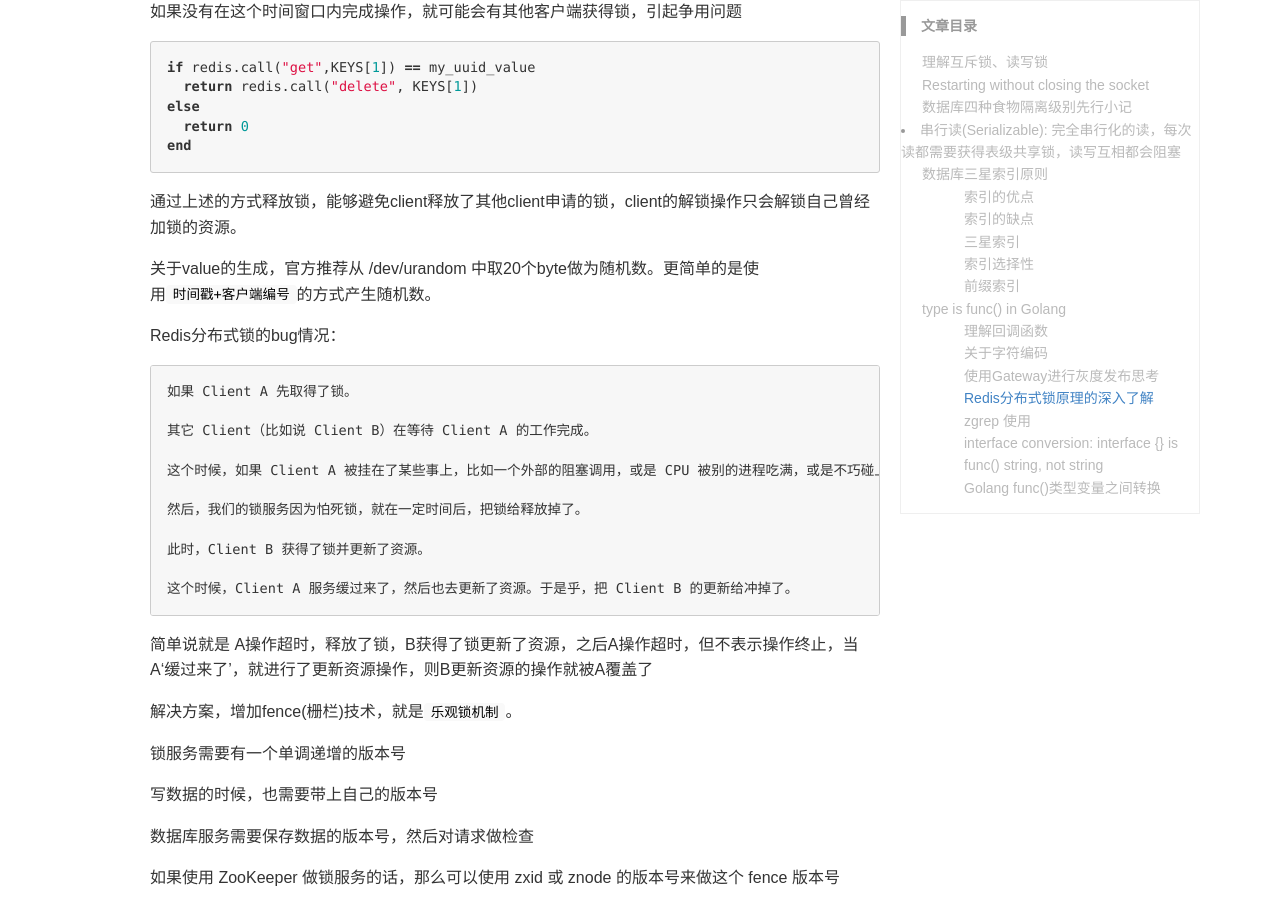
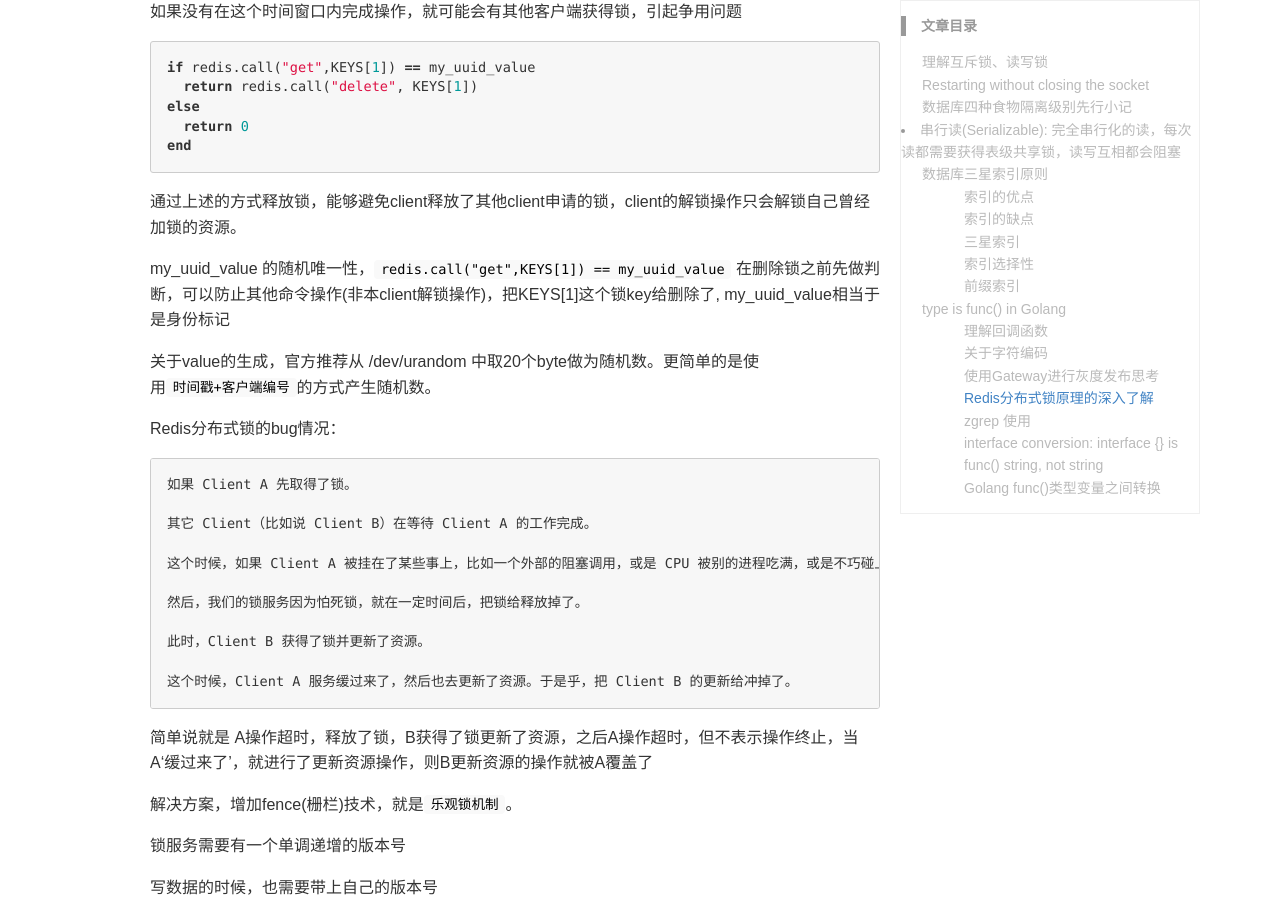
Before and after one commit to pathbox/pathbox.github.io, a Jekyll site: the page built from _posts/2018-05-01-work-summary-in-Udesk-fifteen.md, in a window 1280 px wide and 900 px high, scrolled down 4587 px. Built offline with Jekyll 4.4.1, drawn with Linux system fonts in a browser that asks for light colours.

Commit message:
my_uuid_value 的随机唯一性，`redis.call("get",KEYS[1]) == my_uuid_value` 在删除锁之前先做判断，可以防止其他命令操作(非本client解锁操作)，把KEYS[1]这个锁key给删除了

```diff
--- a/_posts/2018-05-01-work-summary-in-Udesk-fifteen.md
+++ b/_posts/2018-05-01-work-summary-in-Udesk-fifteen.md
@@ -190,6 +190,8 @@ end
 
 通过上述的方式释放锁，能够避免client释放了其他client申请的锁，client的解锁操作只会解锁自己曾经加锁的资源。
 
+my_uuid_value 的随机唯一性，`redis.call("get",KEYS[1]) == my_uuid_value` 在删除锁之前先做判断，可以防止其他命令操作(非本client解锁操作)，把KEYS[1]这个锁key给删除了, my_uuid_value相当于是身份标记
+
 关于value的生成，官方推荐从 /dev/urandom 中取20个byte做为随机数。更简单的是使用`时间戳+客户端编号`的方式产生随机数。
 
 Redis分布式锁的bug情况：
```
